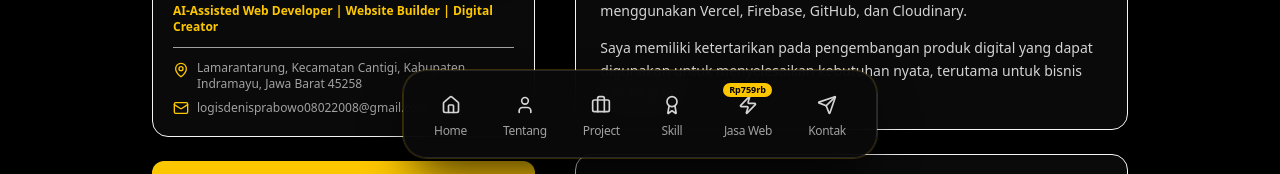
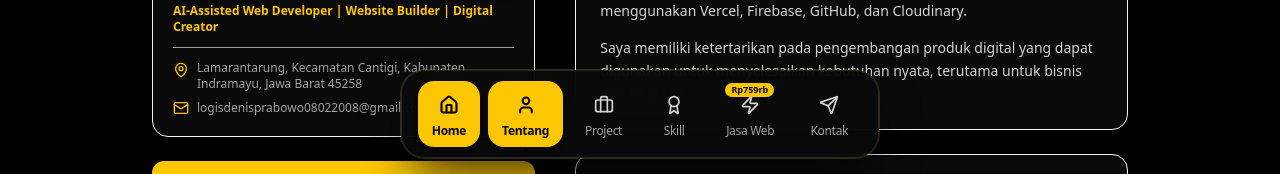
Before and after one commit to kasirpintar-web/kasirpintar.web.id, a React (Vite) app: page /portofolio-ldp/tentang in a window 1280 px wide. Shown: the part 626-800 px from the top of the page. Built offline with nearby package versions, Linux system fonts and the light colour scheme; no server answers.

Commit message:
Update LauncherDock.tsx

```diff
--- a/src/portfolio/components/LauncherDock.tsx
+++ b/src/portfolio/components/LauncherDock.tsx
@@ -11,14 +11,13 @@ interface NavItem {
 }
 
 const navItems: NavItem[] = [
-  { to: '/', label: 'Home', icon: Home },
-  { to: '/tentang', label: 'Tentang', icon: User },
-  { to: '/project', label: 'Project', icon: Briefcase },
-  { to: '/skill', label: 'Skill', icon: Award },
-  { to: '/jasa', label: 'Jasa Web', icon: Zap, badge: 'Rp759rb' },
-  { to: '/kontak', label: 'Kontak', icon: Send },
+  { to: '/portofolio-ldp', label: 'Home', icon: Home },
+  { to: '/portofolio-ldp/tentang', label: 'Tentang', icon: User },
+  { to: '/portofolio-ldp/project', label: 'Project', icon: Briefcase },
+  { to: '/portofolio-ldp/skill', label: 'Skill', icon: Award },
+  { to: '/portofolio-ldp/jasa', label: 'Jasa Web', icon: Zap, badge: 'Rp759rb' },
+  { to: '/portofolio-ldp/kontak', label: 'Kontak', icon: Send },
 ];
-
 export const LauncherDock: React.FC = () => {
   return (
     <nav
```
